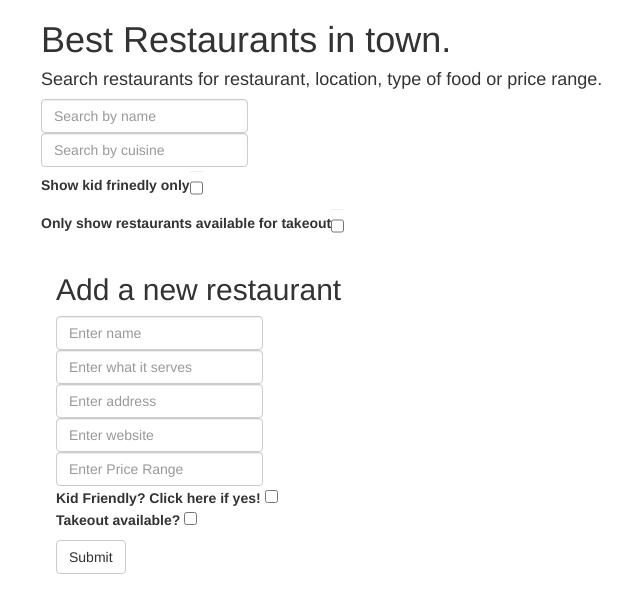
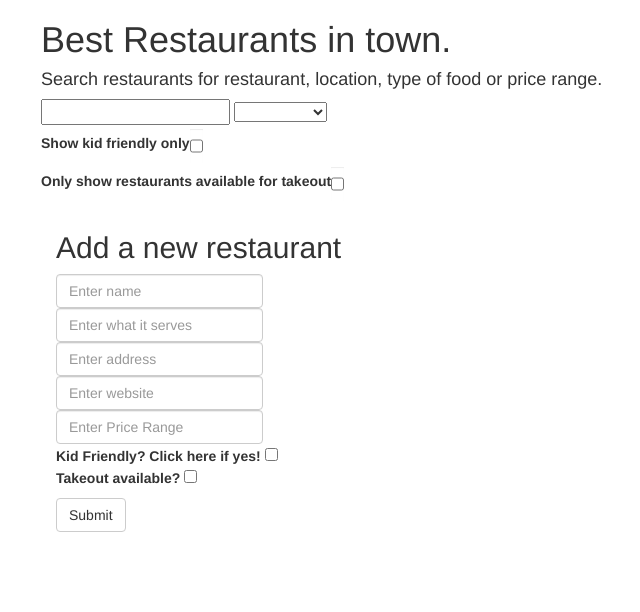
Before and after one commit to chris-swan/best_restaurants_in_town, a plain HTML site: page index.html in a window 1280 px wide. Shown: the whole page, without its empty margins (29-669 px from the left). Drawn offline with nearby package versions, Linux system fonts and the light colour scheme.

Commit message:
create dropdown menu for search.

```diff
--- a/index.html
+++ b/index.html
@@ -16,9 +16,27 @@
         <h4>Search restaurants for restaurant, location, type of food or price range.</h4>
         <form class="form-inline" role="form">
           <div class="form-group">
-              <input ng-model="query.name" type="text" class="form-control" placeholder="Search by name"><br>
+
+
+            <!-- adding in from here to original code below -->
+
+            <input ng-model="query[queryBy]"></input>
+            <select ng-model="queryBy">
+              <option value="$"></option>
+              <option value="name">name</option>
+              <option value="cuisine">cuisine</option>
+              <option value="address">address</option>
+              <option value="contact">contact</option>
+              <option value="priceRange">price range</option>
+            </select>
+
+              <!-- <input ng-model="query.name" type="text" class="form-control" placeholder="Search by name"><br>
               <input ng-model="query.cuisine" type="text" class="form-control" placeholder="Search by cuisine"><br>
-              <label>Show kid frinedly only </label><input ng-model="query.kidFriendly" type="checkbox" class="form-control" ng-true-value="'Kid friendly? YES!'" ng-false-value="" toggle-class="toggle-calm">
+               -->
+
+              <br>
+
+              <label>Show kid friendly only </label><input ng-model="query.kidFriendly" type="checkbox" class="form-control" ng-true-value="'Kid friendly? YES!'" ng-false-value="" toggle-class="toggle-calm">
               <br>
               <label>Only show restaurants available for takeout </label><input ng-model="query.takeOut" type="checkbox" class="form-control" ng-true-value="'YES There is takeout!'" ng-false-value="" toggle-class="toggle-calm">
           </div>
```
